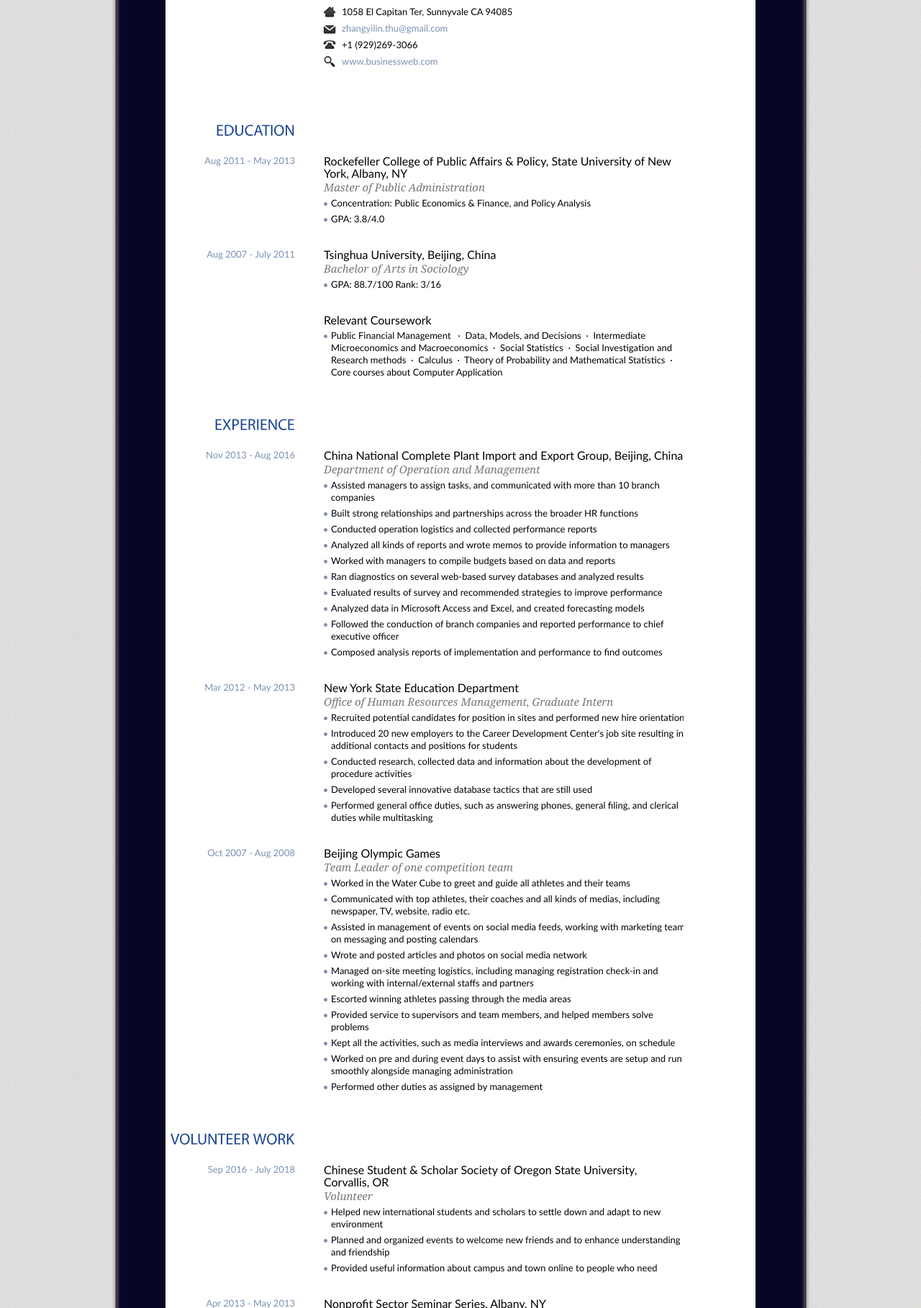
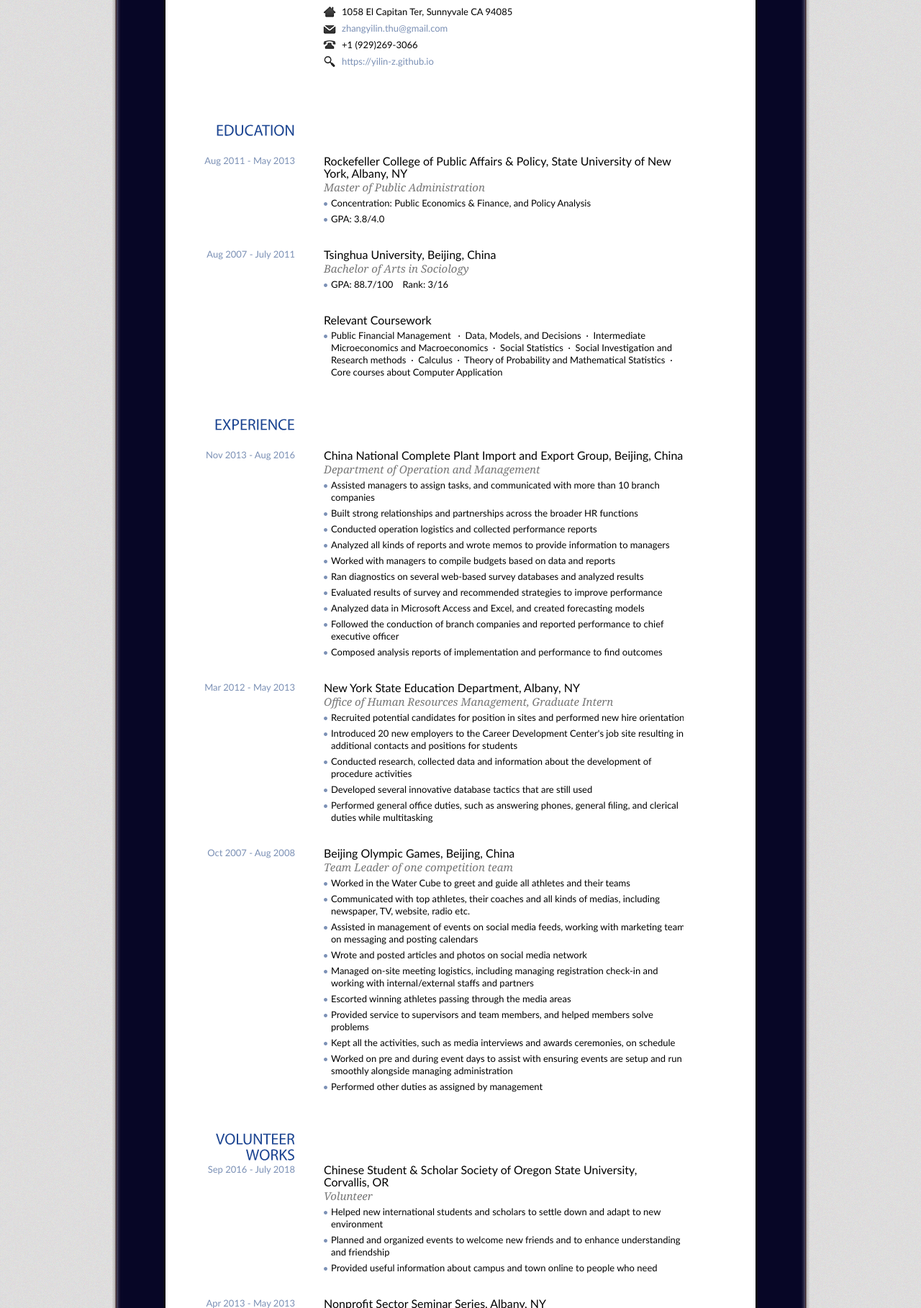
Before and after one commit to Yilin-Z/Yilin-Z.github.io, a plain HTML site: page index.html in a window 1280 px wide. Shown: the part 323-2141 px from the top of the page at 72% size. Drawn offline with Linux system fonts and the light colour scheme.

Commit message:
cv updated
minor modification

```diff
--- a/index.html
+++ b/index.html
@@ -43,14 +43,14 @@
               <li class="ad">1058 El Capitan Ter, Sunnyvale CA 94085</li>
               <li class="mail"><a href="mailto:zhangyilin.thu@gmail.com">zhangyilin.thu@gmail.com</a></li>
               <li class="tel">+1 (929)269-3066</li>
-              <li class="web"><a href="">www.businessweb.com</a></li>
+              <li class="web"><a href="">https://yilin-z.github.io</a></li>
             </ul>
           </div>
           <!-- End Personal Information -->
           <!-- Begin Social -->
           <div class="social">
             <ul>
-              <li><a target="_blank" class='north' href="yilin.pdf" title="Download .pdf"><img src="images/icn-save.jpg" alt="Download the pdf version" /></a></li>
+              <li><a target="_blank" class='north' href="yilin.pdf" title="Download pdf"><img src="images/icn-save.jpg" alt="Download the pdf version" /></a></li>
               <li><a class='north' href="javascript:window.print()" title="Print"><img src="images/icn-print.jpg" alt="" /></a></li>
               <li><a class='north' id="contact" href="mailto:zhangyilin.thu@gmail.com" title="Email Me"><img src="images/icn-contact.jpg" alt="" /></a></li>
             </ul>
@@ -77,7 +77,7 @@
             <p>Tsinghua University, Beijing, China<br />
               <em>Bachelor of Arts in Sociology</em></p>
             <ul class="info">
-              <li>GPA: 88.7/100   Rank: 3/16</li>
+              <li>GPA: 88.7/100&nbsp&nbsp&nbsp&nbspRank: 3/16</li>
             </ul>
           </div>
           <div class="content">
@@ -113,7 +113,7 @@ Public Financial Management &nbsp&nbsp·&nbsp Data, Models, and Decisions &nbsp
           </div>
           <div class="content">
             <h3>Mar 2012 - May 2013</h3>
-            <p>New York State Education Department <br />
+            <p>New York State Education Department, Albany, NY <br />
               <em>Office of Human Resources Management, Graduate Intern</em></p>
             <ul class="info">
               <li>Recruited potential candidates for position in sites and performed new hire orientations</li>
@@ -126,7 +126,8 @@ Public Financial Management &nbsp&nbsp·&nbsp Data, Models, and Decisions &nbsp
           </div>
           <div class="content">
             <h3>Oct 2007 - Aug 2008</h3>
-            <p>Beijing Olympic Games <br />
+            <p>Beijing Olympic Games, Beijing, China
+ <br />
               <em>Team Leader of one competition team</em></p>
             <ul class="info">
             <li>Worked in the Water Cube to greet and guide all athletes and their teams</li>
@@ -146,7 +147,7 @@ Public Financial Management &nbsp&nbsp·&nbsp Data, Models, and Decisions &nbsp
         <!-- End 3rd Row -->
         <!-- Begin 4th Row -->
         <div class="entry">
-          <h2>VOLUNTEER WORK</h2>
+          <h2>&nbsp&nbsp&nbsp&nbsp&nbspVOLUNTEER WORKS</h2>
           <div class="content">
             <h3>Sep 2016 - July 2018</h3>
             <p>Chinese Student & Scholar Society of Oregon State University, Corvallis, OR <br />
```
